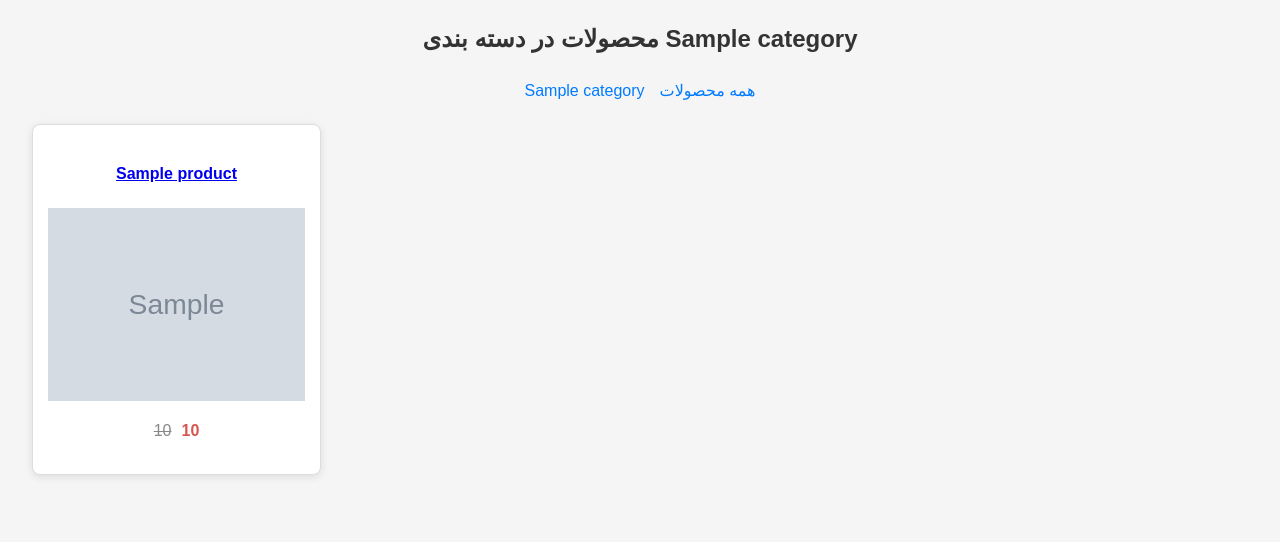
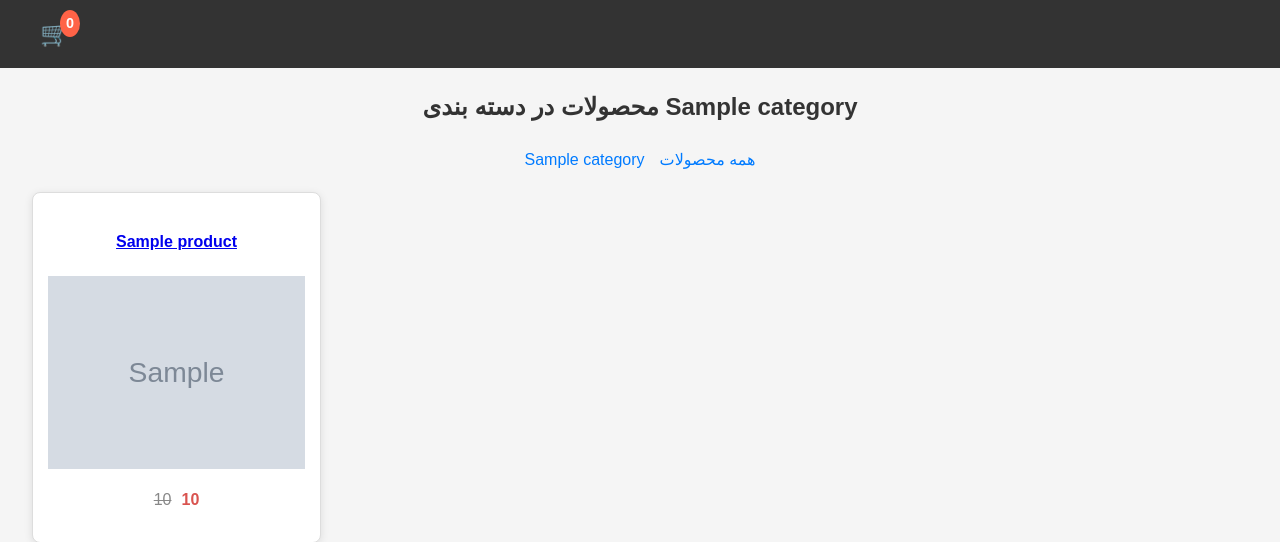
Before and after one commit to erfanscode/My-Shop, a Django app: template shop/templates/shop/list.html in a window 1280 px wide. Shown: the top 542 px of the page. Run offline with Django 5.2, Linux system fonts and the light colour scheme; the template is opened without the code that fills it: most values are stand-ins (such as "Sample title", 1, 10 or a date in 2020); grey boxes marked "Sample" are stand-in pictures.

Commit message:
add new context_processor for show cart count product in all templates

```diff
--- a/base/settings.py
+++ b/base/settings.py
@@ -66,6 +66,7 @@ TEMPLATES = [
                 'django.template.context_processors.request',
                 'django.contrib.auth.context_processors.auth',
                 'django.contrib.messages.context_processors.messages',
+                'cart.context_processors.cart',
             ],
         },
     },
--- /dev/null
+++ b/cart/context_processors.py
@@ -0,0 +1,6 @@
+from .cart import Cart
+
+
+def cart(request):
+    # context processor for show cart items count
+    return {'cart': Cart(request)}
--- a/shop/static/css/style.css
+++ b/shop/static/css/style.css
@@ -161,3 +161,41 @@ h4 {
     line-height: 1.6;
     text-align: right;
 }
+
+.header {
+    background-color: #333;
+    color: #fff;
+    padding: 15px 0;
+}
+
+.container {
+    display: flex;
+    justify-content: space-between;
+    align-items: center;
+    max-width: 1200px;
+    margin: 0 auto;
+    padding: 0 20px;
+}
+
+.cart {
+    text-decoration: none;
+    position: relative;
+    font-size: 1.5rem;
+    color: #fff;
+}
+
+.cart-icon {
+    cursor: pointer;
+}
+
+.cart-count {
+    position: absolute;
+    top: -5px;
+    right: -10px;
+    background-color: #ff6347;
+    color: #fff;
+    border-radius: 50%;
+    padding: 2px 6px;
+    font-size: 0.9rem;
+    font-weight: bold;
+}
--- a/shop/templates/partial/header.html
+++ b/shop/templates/partial/header.html
@@ -0,0 +1,10 @@
+<header class="header">
+    <div class="container">
+        {% with item_count=cart|length %}
+            <a href="#" class="cart">
+                <span class="cart-icon">🛒</span>
+                <span class="cart-count">{{ item_count }}</span>
+            </a>
+        {% endwith %}
+    </div>
+</header>
```
